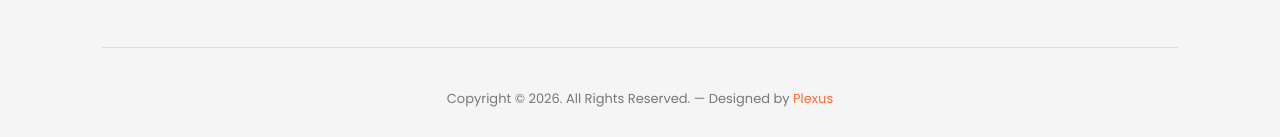
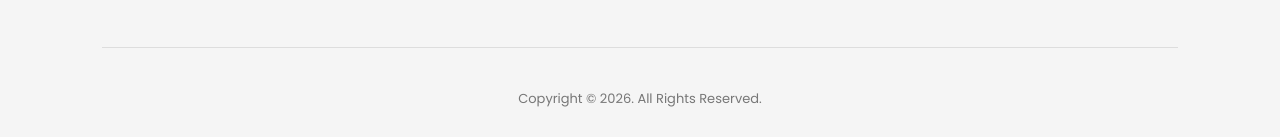
Before and after one commit to thivyan1000/Plexus---Residencies, a plain HTML site: page index.html in a window 1280 px wide. Shown: the part 5028-5165 px from the top of the page. Drawn offline with Linux system fonts and the light colour scheme; a web font is replaced by a local one.

Commit message:
Update index.html

```diff
--- a/index.html
+++ b/index.html
@@ -386,7 +386,7 @@ href="https://cdnjs.cloudflare.com/ajax/libs/font-awesome/6.5.1/css/all.min.css"
     </div>
 
     <div class="footer-bottom">
-        <p>Copyright © 2026. All Rights Reserved. — Designed by <span>Plexus</span></p>
+        <p>Copyright © 2026. All Rights Reserved.  <span></span></p>  <!-- — Designed by -->
     </div>
 </section>
 
@@ -556,4 +556,5 @@ href="https://cdnjs.cloudflare.com/ajax/libs/font-awesome/6.5.1/css/all.min.css"
 </script>
 
     </body>
+
 </html>
```
